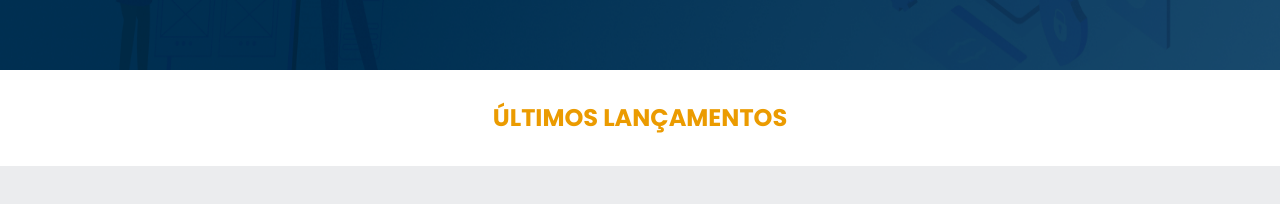
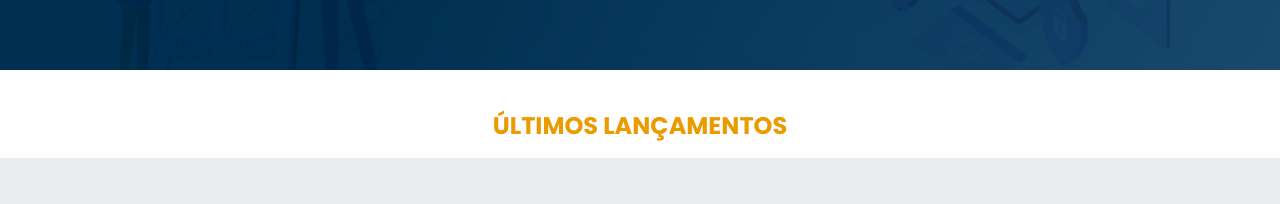
Before and after one commit to vitormarinheiro1/Books, a React (Vite) app: page / in a window 1280 px wide. Shown: the part 314-518 px from the top of the page. Built offline with nearby package versions, Linux system fonts and the light colour scheme.

Commit message:
fix: ajuste do padding no h1

```diff
--- a/src/pages/Home/lancamentos.tsx
+++ b/src/pages/Home/lancamentos.tsx
@@ -8,7 +8,7 @@ import { FaRegHeart } from "react-icons/fa";
 export function Lancamentos() {
   return (
     <div>
-      <h1 className="flex justify-center text-2xl font-bold text-[#EB9B00] py-8">
+      <h1 className="flex justify-center text-2xl font-bold text-[#EB9B00] pt-10 pb-4">
         ÚLTIMOS LANÇAMENTOS
       </h1>
       <div className="bg-[#EBECEE] py-12 flex justify-center items-center gap-10">
```
